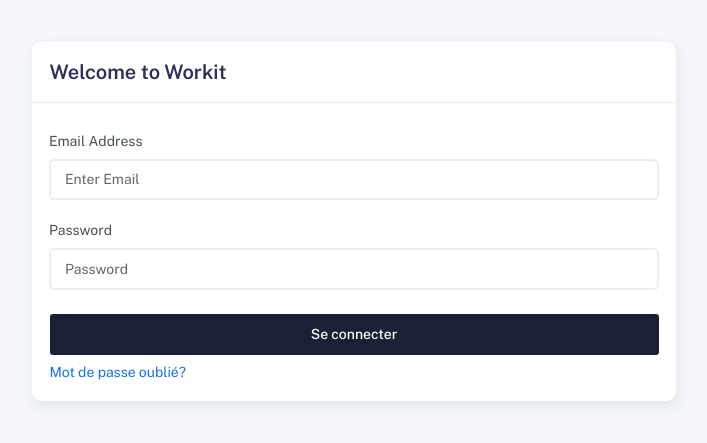
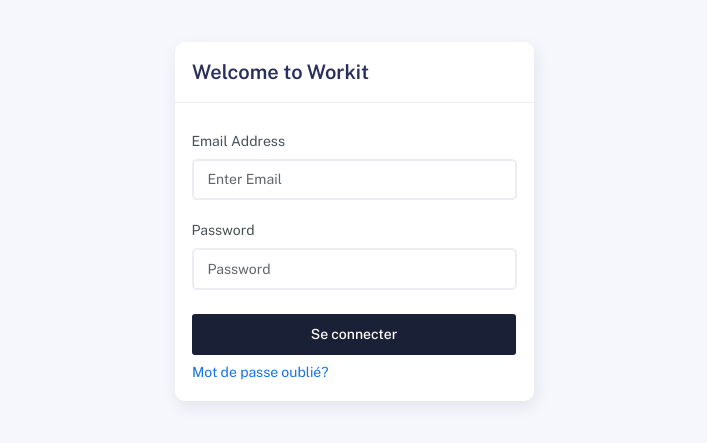
Before and after one commit to Hosea2003/workit, a Django app: page /auth/login in a window 1280 px wide. Shown: the top 443 px of the page, without its empty margins (286-993 px from the left). Run offline with Django 5.2, Linux system fonts and the light colour scheme; some libraries are stand-ins or nearby versions.

Commit message:
fix login card width

```diff
--- a/templates/auth/login.html
+++ b/templates/auth/login.html
@@ -5,7 +5,7 @@
 <body>
     <div class="container">
         <div class="row">
-            <div class="col-md-7 mx-auto">
+            <div class="col-md-4 mx-auto">
                 <div class="card mt-5 mb-5">
                     <div class="card-header">
                         <div class="card-title">Welcome to Workit</div>
```
